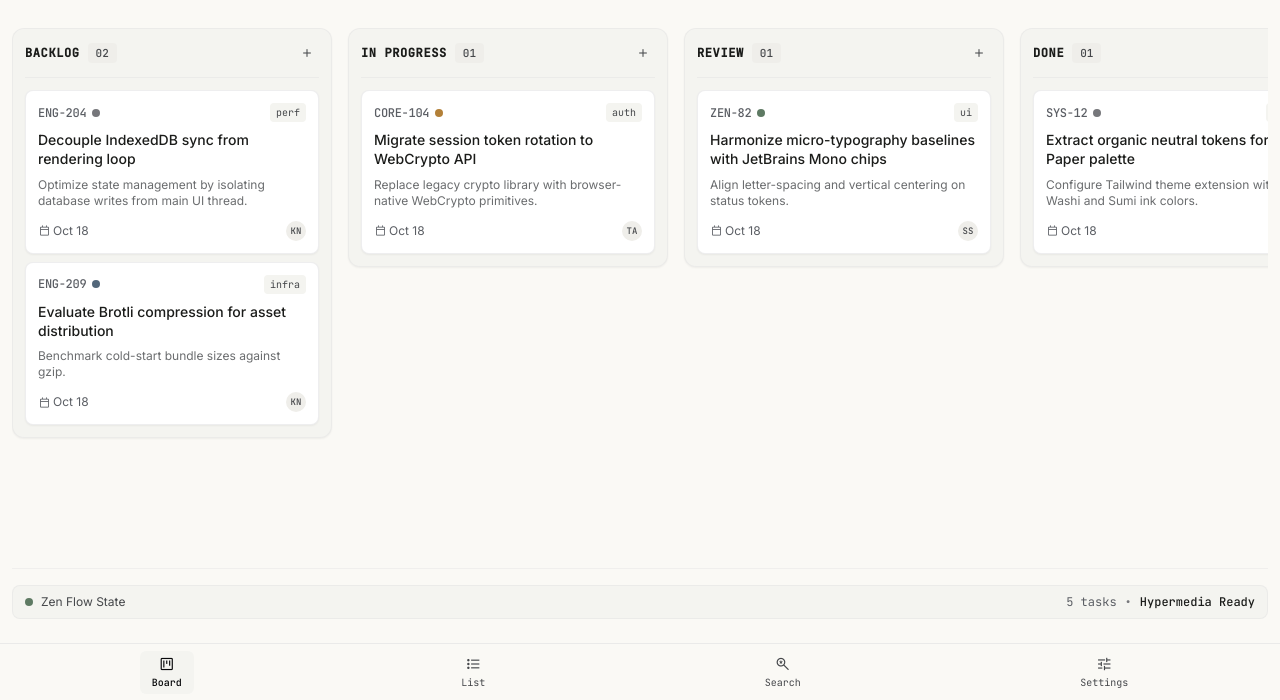
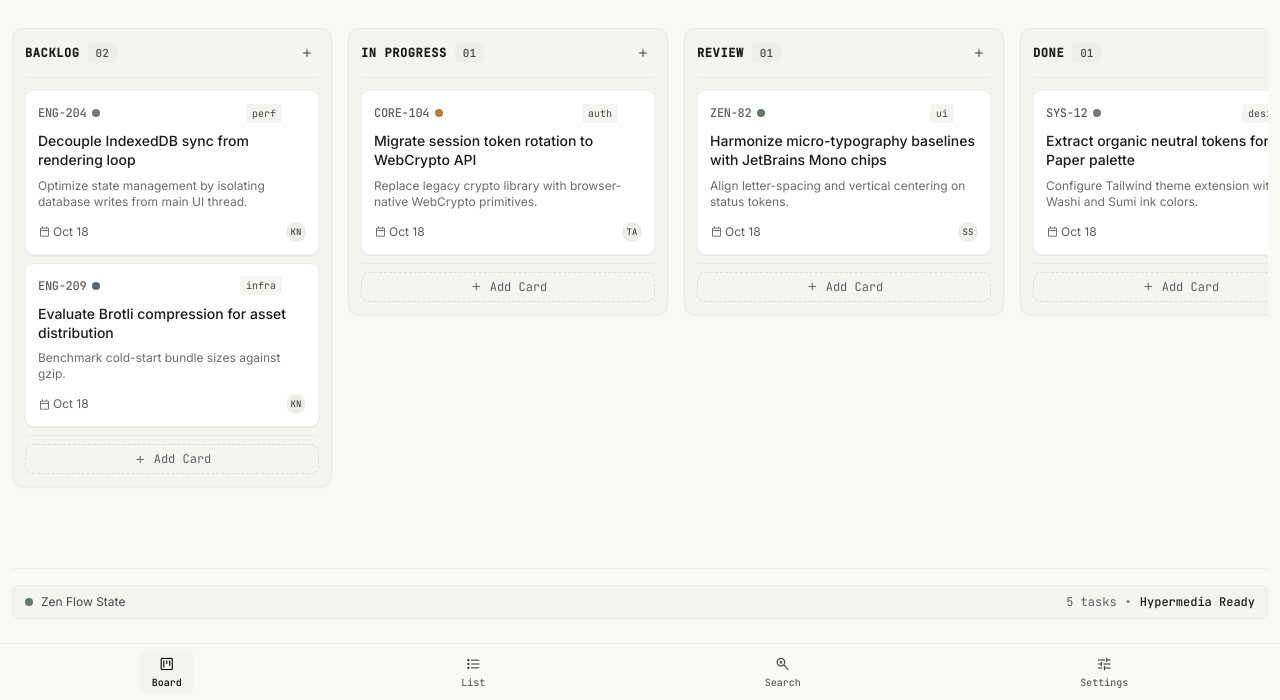
Before and after one commit to denis911/antigravity-opendesign-stitch-mini-kanban-board, a FastAPI app: page / in a window 1280 px wide. Shown: the part 100-800 px from the top of the page. Run offline with FastAPI, Linux system fonts and the light colour scheme; some libraries are stand-ins or nearby versions.

Commit message:
feat: implement Issue #3 inline card creation, deletion, and dynamic counter updates

```diff
--- a/app/main.py
+++ b/app/main.py
@@ -1,4 +1,5 @@
-from fastapi import FastAPI, Request, Depends
+from typing import Optional
+from fastapi import FastAPI, Request, Depends, Form, HTTPException, Response
 from fastapi.responses import HTMLResponse
 from fastapi.templating import Jinja2Templates
 from app.repositories.base import BoardRepository
@@ -31,6 +32,106 @@ async def read_board(
     )
 
 
+@app.get("/cards/new", response_class=HTMLResponse)
+async def card_new_form(
+    request: Request,
+    col_id: str
+):
+    return templates.TemplateResponse(
+        request=request,
+        name="components/card_form.html",
+        context={"column_id": col_id}
+    )
+
+
+@app.get("/cards/cancel-form", response_class=HTMLResponse)
+async def card_cancel_form(col_id: str):
+    return f"""
+    <button class="w-full py-1.5 px-2.5 rounded-lg border border-dashed border-outline-variant/50 hover:border-outline text-secondary hover:text-on-surface font-mono text-xs flex items-center justify-center gap-1.5 hover:bg-surface-container transition-all"
+            hx-get="/cards/new?col_id={col_id}"
+            hx-target="#add-card-container-{col_id}"
+            hx-swap="innerHTML">
+      <span class="material-symbols-outlined text-[15px]">add</span>
+      <span>Add Card</span>
+    </button>
+    """
+
+
+@app.post("/cards", response_class=HTMLResponse)
+async def create_card(
+    request: Request,
+    column_id: str = Form(...),
+    title: str = Form(""),
+    description: Optional[str] = Form(""),
+    repo: BoardRepository = Depends(get_repository)
+):
+    cleaned_title = title.strip()
+    if not cleaned_title:
+        # Return form with inline error
+        response = templates.TemplateResponse(
+            request=request,
+            name="components/card_form.html",
+            context={
+                "column_id": column_id,
+                "title": title,
+                "error": "Title cannot be empty"
+            }
+        )
+        response.headers["HX-Retarget"] = f"#add-card-container-{column_id}"
+        response.headers["HX-Reswap"] = "innerHTML"
+        return response
+
+    card = repo.create_card(
+        column_id=column_id,
+        title=cleaned_title,
+        description=description
+    )
+
+    col = repo.get_column(column_id)
+    count = len(col.cards) if col else 0
+
+    card_html = templates.get_template("components/card.html").render({"card": card})
+
+    oob_counter = f'<span id="counter-{column_id}" hx-swap-oob="true" class="font-mono text-[11px] text-on-surface-variant bg-surface-container px-2 py-0.5 rounded font-medium">{count:02d}</span>'
+
+    oob_reset_btn = f"""
+    <div id="add-card-container-{column_id}" hx-swap-oob="true" class="mt-2 pt-2 border-t border-outline-variant/20">
+      <button class="w-full py-1.5 px-2.5 rounded-lg border border-dashed border-outline-variant/50 hover:border-outline text-secondary hover:text-on-surface font-mono text-xs flex items-center justify-center gap-1.5 hover:bg-surface-container transition-all"
+              hx-get="/cards/new?col_id={column_id}"
+              hx-target="#add-card-container-{column_id}"
+              hx-swap="innerHTML">
+        <span class="material-symbols-outlined text-[15px]">add</span>
+        <span>Add Card</span>
+      </button>
+    </div>
+    """
+
+    oob_remove_empty = f'<div id="empty-{column_id}" hx-swap-oob="delete"></div>'
+
+    combined_html = f"{card_html}\n{oob_counter}\n{oob_reset_btn}\n{oob_remove_empty}"
+    return HTMLResponse(content=combined_html, status_code=201)
+
+
+@app.delete("/cards/{card_id}", response_class=HTMLResponse)
+async def delete_card(
+    card_id: str,
+    repo: BoardRepository = Depends(get_repository)
+):
+    card = repo.get_card(card_id)
+    if not card:
+        raise HTTPException(status_code=404, detail="Card not found")
+
+    column_id = card.column_id
+    repo.delete_card(card_id)
+
+    col = repo.get_column(column_id)
+    count = len(col.cards) if col else 0
+
+    oob_counter = f'<span id="counter-{column_id}" hx-swap-oob="true" class="font-mono text-[11px] text-on-surface-variant bg-surface-container px-2 py-0.5 rounded font-medium">{count:02d}</span>'
+
+    return HTMLResponse(content=oob_counter, status_code=200)
+
+
 @app.get("/api/columns")
 async def api_columns(repo: BoardRepository = Depends(get_repository)):
     return repo.list_columns()
--- a/app/templates/components/card.html
+++ b/app/templates/components/card.html
@@ -30,6 +30,19 @@
           {{ card.tag }}
         </span>
       {% endif %}
+
+      <!-- Delete Button with Confirmation -->
+      <button type="button"
+              class="delete-card-btn opacity-70 sm:opacity-0 sm:group-hover:opacity-100 w-5 h-5 flex items-center justify-center rounded text-outline hover:text-cinnabar hover:bg-error-container/30 transition-all"
+              title="Delete card"
+              aria-label="Delete card {{ card.title }}"
+              hx-delete="/cards/{{ card.id }}"
+              hx-target="#card-{{ card.id }}"
+              hx-swap="outerHTML"
+              hx-confirm="Are you sure you want to delete this card?"
+              onclick="event.stopPropagation();">
+        <span class="material-symbols-outlined text-[14px]">delete</span>
+      </button>
     </div>
   </div>
 
--- a/app/templates/components/column.html
+++ b/app/templates/components/column.html
@@ -17,7 +17,10 @@
 
     <button class="w-6 h-6 flex items-center justify-center rounded hover:bg-surface-container text-on-surface-variant hover:text-on-surface transition-colors"
             title="Add card"
-            aria-label="Add card to {{ column.title }}">
+            aria-label="Add card to {{ column.title }}"
+            hx-get="/cards/new?col_id={{ column.id }}"
+            hx-target="#add-card-container-{{ column.id }}"
+            hx-swap="innerHTML">
       <span class="material-symbols-outlined text-[16px]">add</span>
     </button>
   </div>
@@ -31,9 +34,20 @@
     {% endfor %}
 
     {% if column.cards|length == 0 %}
-      <div class="empty-placeholder text-center py-8 text-xs text-outline font-mono border-2 border-dashed border-outline-variant/40 rounded-lg">
+      <div id="empty-{{ column.id }}" class="empty-placeholder text-center py-8 text-xs text-outline font-mono border-2 border-dashed border-outline-variant/40 rounded-lg">
         Drop cards here
       </div>
     {% endif %}
   </div>
+
+  <!-- Bottom Add Card Container -->
+  <div id="add-card-container-{{ column.id }}" class="mt-2 pt-2 border-t border-outline-variant/20">
+    <button class="w-full py-1.5 px-2.5 rounded-lg border border-dashed border-outline-variant/50 hover:border-outline text-secondary hover:text-on-surface font-mono text-xs flex items-center justify-center gap-1.5 hover:bg-surface-container transition-all"
+            hx-get="/cards/new?col_id={{ column.id }}"
+            hx-target="#add-card-container-{{ column.id }}"
+            hx-swap="innerHTML">
+      <span class="material-symbols-outlined text-[15px]">add</span>
+      <span>Add Card</span>
+    </button>
+  </div>
 </div>
```
Also changed, not shown: app/templates/components/card_form.html (added, +34 -0 lines), tests/test_issue3.py (added, +113 -0 lines).
